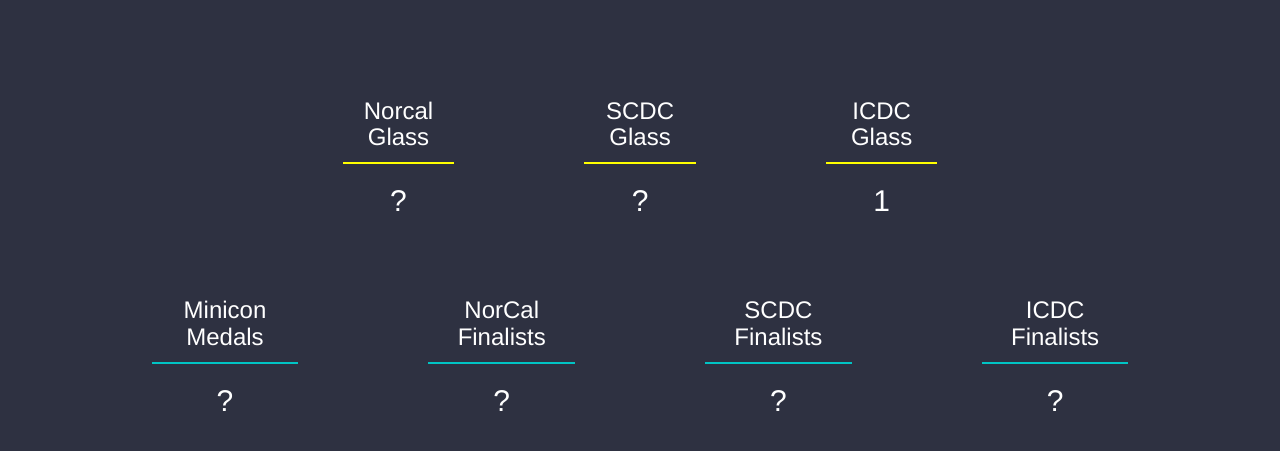
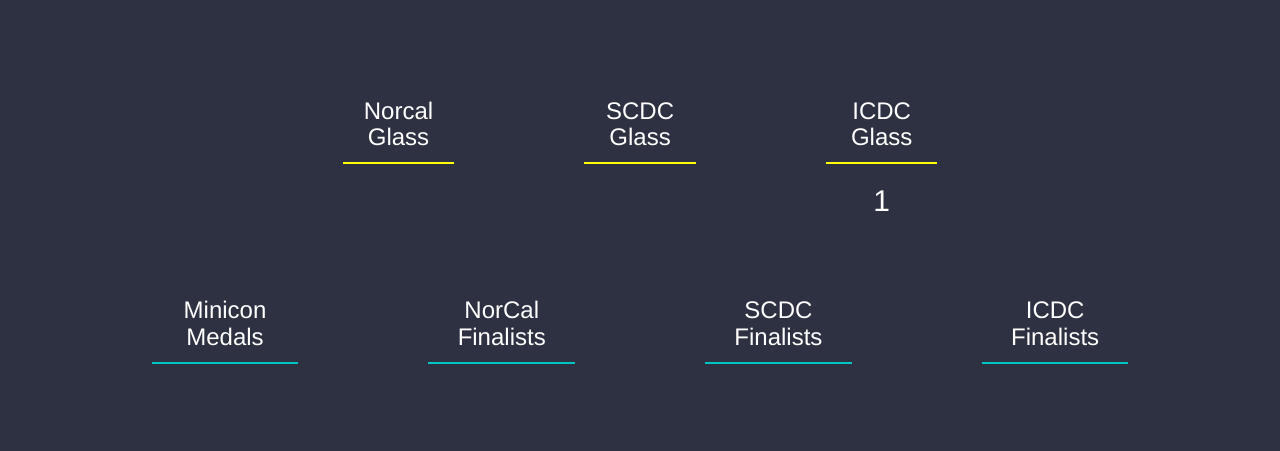
Before and after one commit to lavanya261201/DECA-photogallery, a plain HTML site: page index.html in a window 1280 px wide. Shown: the part 162-613 px from the top of the page. Drawn offline with nearby package versions, Linux system fonts and the light colour scheme.

Commit message:
incorporated a few more changes

```diff
--- a/index.html
+++ b/index.html
@@ -100,11 +100,11 @@
       <div class="row glassonly">
         <div class="col-lg-4 col-sm-12 glasscontent ">
           <h3 class="glasstitle animated slideInDown"> Norcal Glass </h3>
-          <h2 class="animated slideInDown"> ? </h2>
+          <h2 class="animated slideInDown">  </h2>
         </div>
         <div class="col-lg-4 col-sm-12 glasscontent">
           <h3 class="glasstitle animated slideInDown scdcglass"> SCDC Glass </h3>
-          <h2 class="animated slideInDown icdcglass"> ? </h2>
+          <h2 class="animated slideInDown icdcglass">  </h2>
         </div>
         <div class="col-lg-4 col-sm-12 glasscontent">
           <h3 class="glasstitle animated slideInDown icdcglass"> ICDC <br> Glass </h3>
@@ -114,19 +114,19 @@
       <div class="row finalistonly">
         <div class="col-lg-3 finalistcontent">
           <h3 class="finalist-title animated slideInDown fin"> Minicon Medals </h3>
-          <h2 class="animated slideInDown fin"> ? </h2>
+          <h2 class="animated slideInDown fin">  </h2>
         </div>
         <div class="col-lg-3 finalistcontent">
           <h3 class="finalist-title animated slideInDown fin"> NorCal Finalists </h3>
-          <h2 class="animated slideInDown fin"> ? </h2>
+          <h2 class="animated slideInDown fin">  </h2>
         </div>
         <div class="col-lg-3 finalistcontent">
           <h3 class="finalist-title animated slideInDown fin"> SCDC Finalists </h3>
-          <h2 class="animated slideInDown fin"> ? </h2>
+          <h2 class="animated slideInDown fin">  </h2>
         </div>
         <div class="col-lg-3 finalistcontent">
           <h3 class="finalist-title animated slideInDown fin"> ICDC <br> Finalists </h3>
-          <h2 class="animated slideInDown fin"> ? </h2>
+          <h2 class="animated slideInDown fin">  </h2>
         </div>
       </div>
     </div>
```
